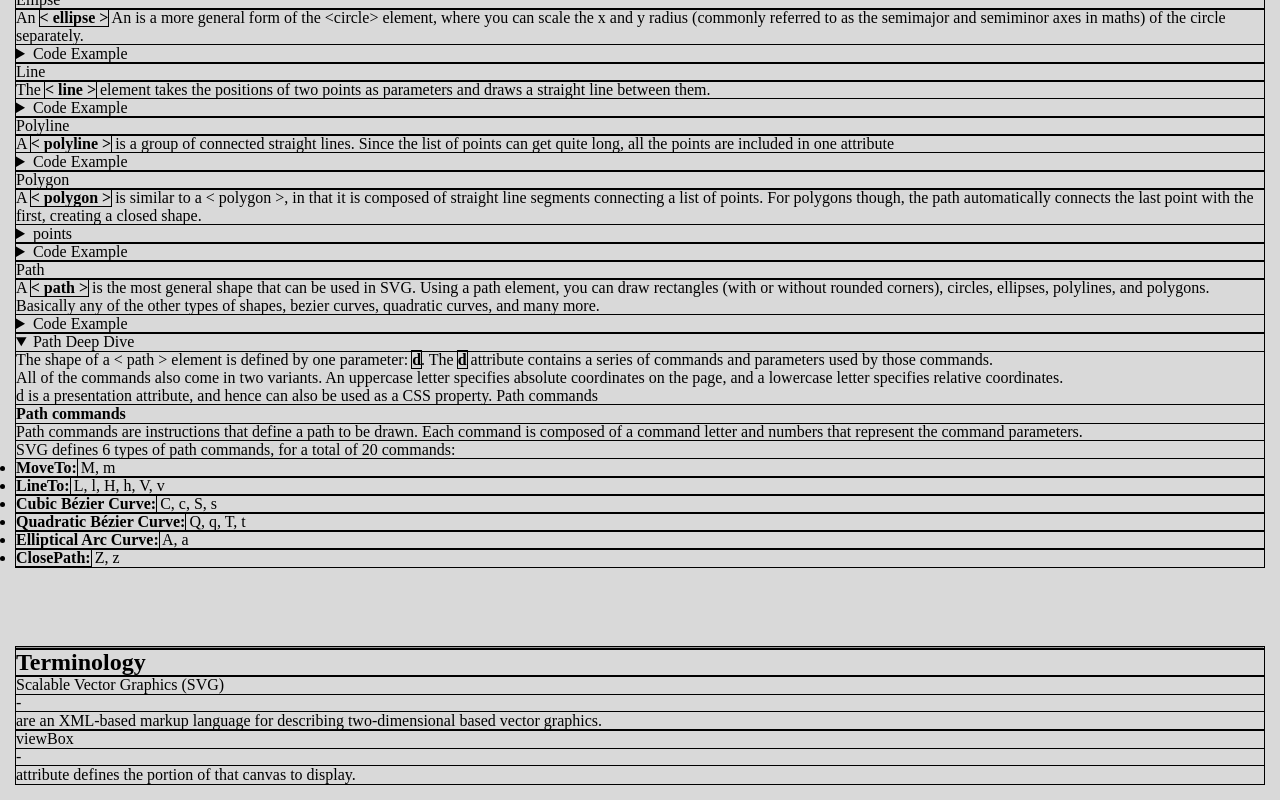
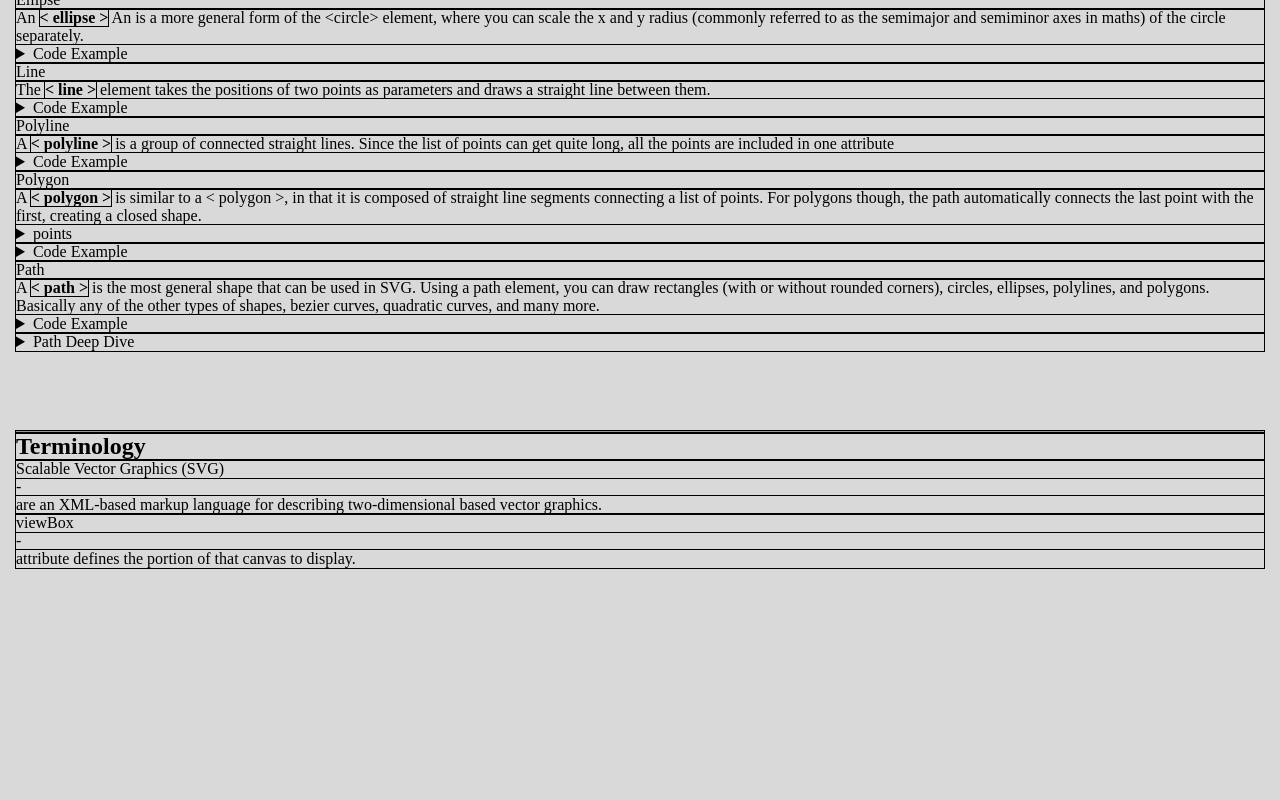
Before and after one commit to OmariBennett/tdb, a SvelteKit app: page / in a window 1280 px wide. Shown: the part 709-1509 px from the top of the page. After the commit the page ends 1293 px from the top, so only its background shows below. Built offline with nearby package versions, Linux system fonts and the light colour scheme.

Commit message:
SVG note taking

```diff
--- a/src/components/Notes.svelte
+++ b/src/components/Notes.svelte
@@ -203,15 +203,16 @@
 		</code>
 	</details>
 
-	<details open>
+	<details>
 		<summary>Path Deep Dive</summary>
 		The shape of a &lt; path &gt; element is defined by one parameter: <b>d</b>. The <b>d</b>
 		attribute contains a series of commands and parameters used by those commands.
 		<br />
-		All of the commands also come in two variants. An uppercase letter specifies absolute coordinates
-		on the page, and a lowercase letter specifies relative coordinates.
+		All of the commands also come in two variants. An
+		<b><u>uppercase letter specifies absolute coordinates</u></b>
+		on the page, and a <b><u>lowercase letter specifies relative coordinates</u></b>.
 		<br />
-		d is a presentation attribute, and hence can also be used as a CSS property. Path commands
+		d is a presentation attribute, and hence can also be used as a CSS property.
 
 		<h4>Path commands</h4>
 		Path commands are instructions that define a path to be drawn. Each command is composed of a command
@@ -224,6 +225,15 @@
 			<li><b>Quadratic Bézier Curve:</b> Q, q, T, t</li>
 			<li><b>Elliptical Arc Curve:</b> A, a</li>
 			<li><b>ClosePath:</b> Z, z</li>
+		</ul>
+		<br />
+		<ul>
+			It is always possible to specify a negative value as an argument to a command:
+			<li>negative angles will be anti-clockwise;</li>
+			<li>absolute negative x and y values are interpreted as negative coordinates;</li>
+			<li>
+				relative negative x values move to the left, and relative negative y values move upwards.
+			</li>
 		</ul>
 	</details>
 </dd>
```
